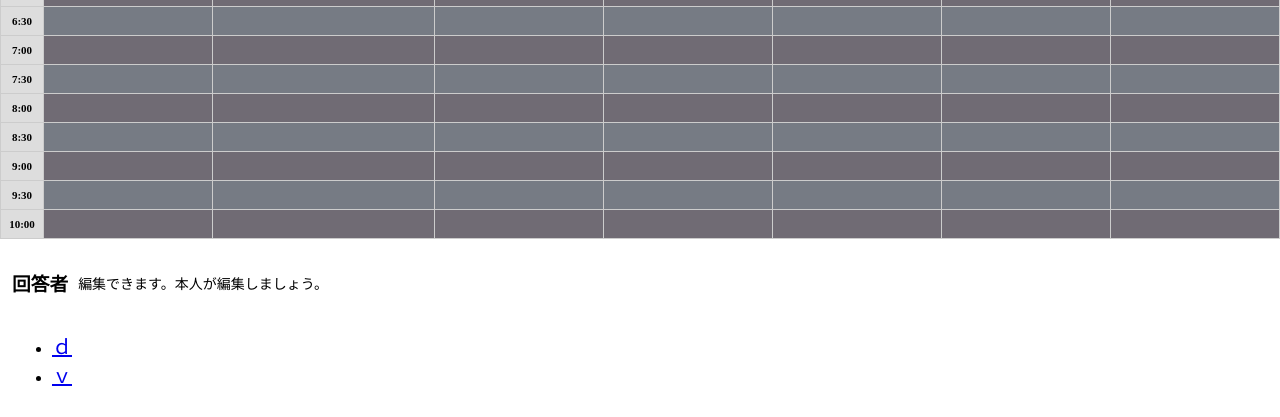
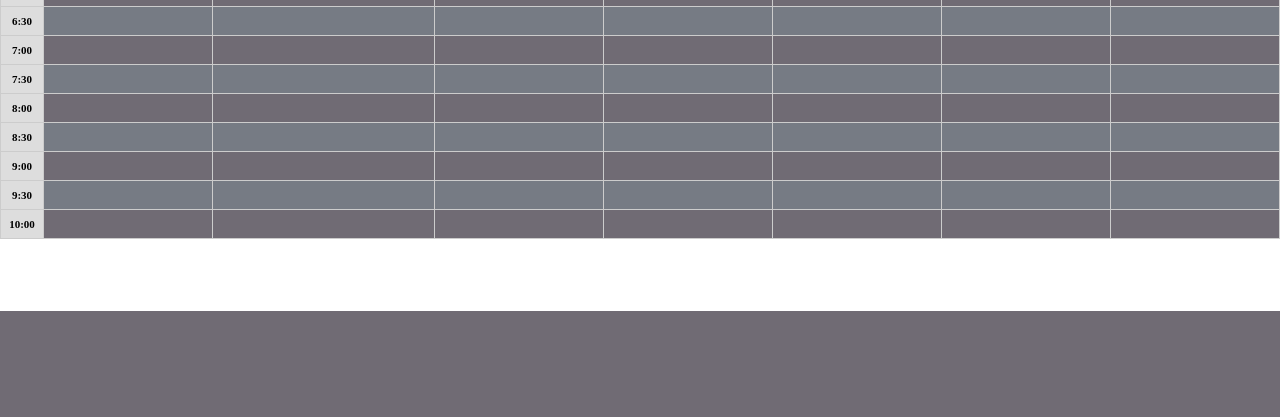
Before and after one commit to Muu3389/schedule_app, a Flask app: page /4d33ba81e61e9f35/summary in a window 1280 px wide. Shown: the part 551-968 px from the top of the page. After the commit the page ends 862 px from the top, so only its background shows below. Run offline with Flask 3, Linux system fonts and the light colour scheme; data comes from the database, SQL or seed files in the repository.

Commit message:
既存の回答者一覧を削除

```diff
--- a/static/summary.js
+++ b/static/summary.js
@@ -151,10 +151,6 @@ fetch(`/${SCHEDULE_ID}/respondents`)
     .then(r => r.json())
     .then(names => {
         renderRespondents(
-            document.getElementById("respondentList"),
-            names
-        );
-        renderRespondents(
             document.getElementById("respondentPopupList"),
             names
         );
--- a/templates/summary.html
+++ b/templates/summary.html
@@ -39,15 +39,6 @@
         </div>
     </div>
 
-    <div class="footer">
-
-        <div style="display: flex; align-items: center; gap: 10px;">
-            <h3>回答者</h3>
-            <p>編集できます。本人が編集しましょう。</p>
-        </div>
-        <ul id="respondentList"></ul>
-    </div>
-
     <div id="detailPopup" class="popup"></div>
 
     <div id="helpOverlay">
```
